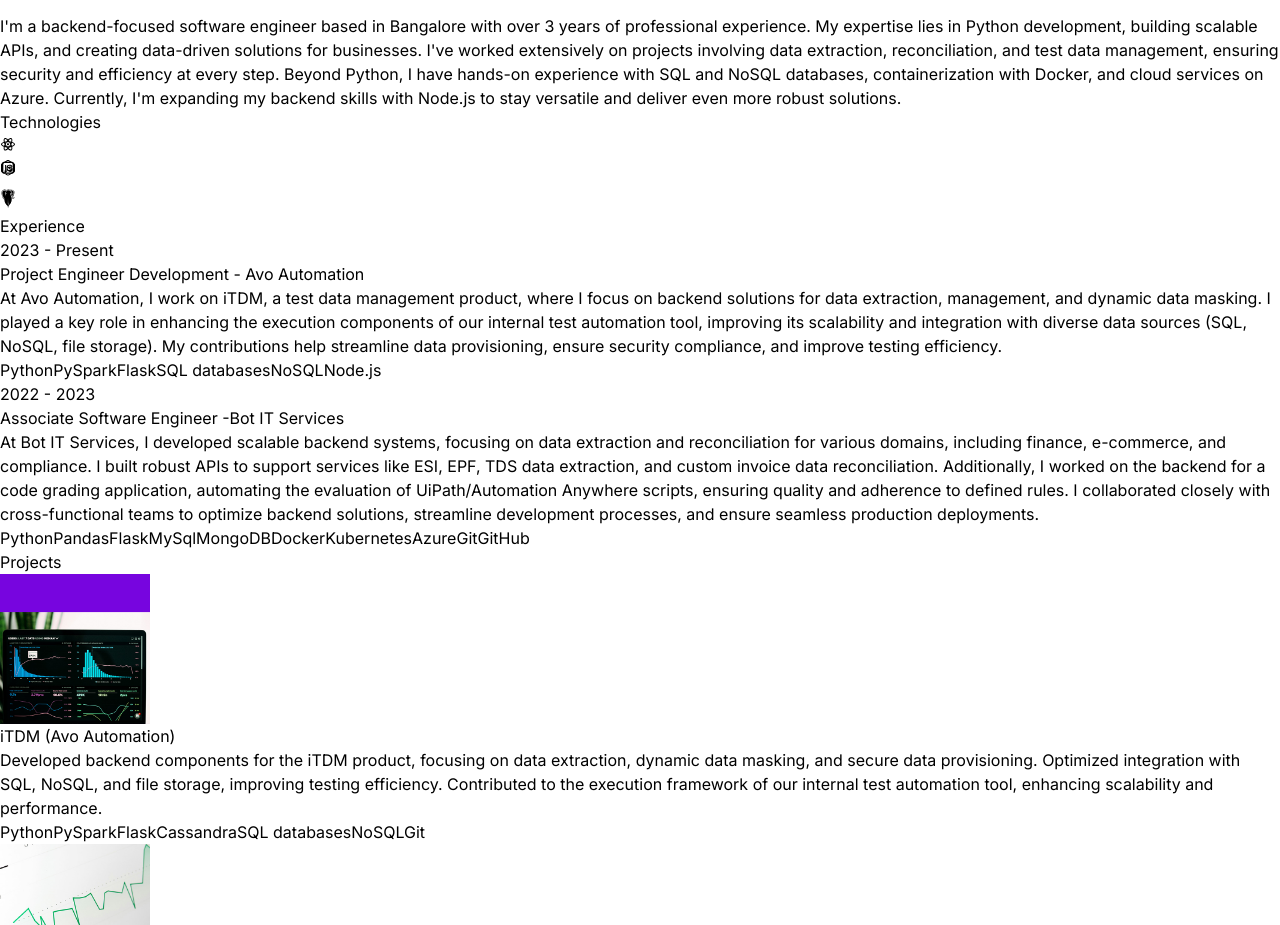
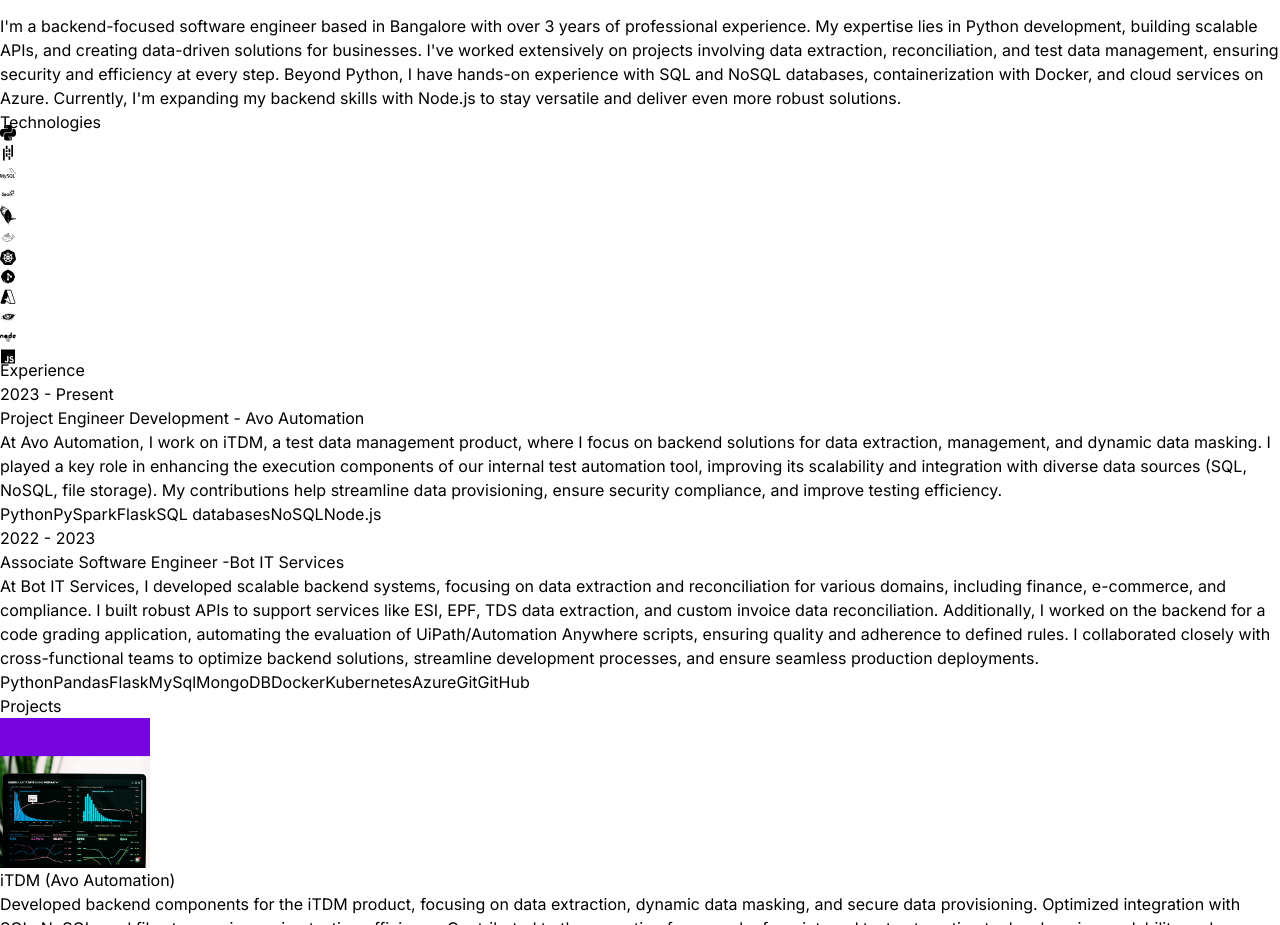
Before and after one commit to amritranjandev/portfolio, a React (Vite) app: page / in a window 1280 px wide. Shown: the part 1120-2045 px from the top of the page. Built offline with nearby package versions, Linux system fonts and the light colour scheme; grey boxes are pictures that could not be loaded.

Commit message:
Add files via upload

```diff
--- a/src/components/Technologies.jsx
+++ b/src/components/Technologies.jsx
@@ -2,10 +2,21 @@
 import { RiReactjsLine } from 'react-icons/ri'
 import { RiJavascriptLine } from 'react-icons/ri'
 import { FaNodeJs } from 'react-icons/fa'
-import { SiMongodb } from 'react-icons/si'
-// import { RiReactjsLine } from 'react-icons/ri'
-// import { RiReactjsLine } from 'react-icons/ri'
+import { SiMongodb, SiPython, SiPandas } from 'react-icons/si'
 import { BiLogoPostgresql } from 'react-icons/bi'
+import { SiMysql } from "react-icons/si";
+import { BiLogoGithub } from 'react-icons/bi'  // For GitHub
+import { FaGitAlt } from "react-icons/fa"; // For Git
+import { DiDocker } from 'react-icons/di'      // For Docker
+import { SiKubernetes } from 'react-icons/si'   // For Kubernetes
+import { VscAzure } from "react-icons/vsc";
+import { DiSpark } from "react-icons/di";
+import { SiFlask } from "react-icons/si";
+import { SiApachecassandra } from "react-icons/si";
+import { FaNode } from "react-icons/fa";
+import { IoLogoJavascript } from "react-icons/io5";
+
+
 import { motion } from "motion/react"
 
 const iconVariants = (duration) => ({
@@ -22,6 +33,24 @@
 })
 
 const Technologies = () => {
+// Define all unique technologies in a single array
+const technologyIcons = [
+  { name: "Python", icon: <SiPython className="text-7xl text-blue-500" />, duration: 2.0 },
+  { name: "Pandas", icon: <SiPandas className="text-7xl text-green-600" />, duration: 2.2 },
+  { name: "MySQL", icon: <SiMysql className="text-7xl text-blue-500" />, duration: 2.4 },
+  { name: "PySpark", icon: <DiSpark className="text-7xl text-cyan-400" />, duration: 2.6 },
+  { name: "Flask", icon: <SiFlask className="text-7xl text-gray-600" />, duration: 2.8 },
+  { name: "MongoDB", icon: <SiMongodb className="text-7xl text-green-500" />, duration: 2.2 },
+  { name: "Docker", icon: <DiDocker className="text-7xl text-blue-700" />, duration: 2.4 },
+  { name: "Kubernetes", icon: <SiKubernetes className="text-7xl text-blue-600" />, duration: 2.6 },
+  { name: "Git", icon: <FaGitAlt className="text-7xl text-black" />, duration: 2.8 },
+  { name: "GitHub", icon: <BiLogoGithub className="text-7xl text-black" />, duration: 2.0 },
+  { name: "Azure", icon: <VscAzure className="text-7xl text-blue-500" />, duration: 2.2 },
+  { name: "Cassandra", icon: <SiApachecassandra className="text-7xl text-cyan-400" />, duration: 2.4 },
+  { name: "Node.js", icon: <FaNode className="text-7xl text-green-500" />, duration: 2.6 },
+  { name: "JavaScript", icon: <IoLogoJavascript className="text-7xl text-yellow-400" />, duration: 2.8 },
+];
+
 return (
   <div className="border-b border-neutral-800 pb-24">
       <motion.h2
@@ -34,47 +63,17 @@
       initial={{ opacity: 0, x: -100 }}
       transition={{ duration: 1.5 }}
       className="flex flex-wrap items-center justify-center gap-4">
+          {technologyIcons.map((tech, index) => (
               <motion.div
-            variants={iconVariants(2.5)}
+                  key={index}
+                  variants={iconVariants(tech.duration)}
                   initial="initial"
                   animate="animate"
-            className="rounded-2xl border-4 border-neutral-800 p-4">
-                <RiReactjsLine className="text-7xl text-cyan-400" />
+                  className="rounded-2xl border-4 border-neutral-800 p-4"
+              >
+                  {tech.icon}
               </motion.div>
-            <motion.div
-            variants={iconVariants(3)}
-            initial="initial"
-            animate="animate"
-            className="rounded-2xl border-4 border-neutral-800 p-4">
-                <RiJavascriptLine className="text-7xl text-yellow-400" />
-            </motion.div>
-            <motion.div
-            variants={iconVariants(5)}
-            initial="initial"
-            animate="animate"
-            className="rounded-2xl border-4 border-neutral-800 p-4">
-                <FaNodeJs className="text-7xl text-green-500" />
-            </motion.div>
-            <motion.div
-            variants={iconVariants(3)}
-            initial="initial"
-            animate="animate"
-            className="rounded-2xl border-4 border-neutral-800 p-4">
-                <SiMongodb className="text-7xl text-green-500" />
-            </motion.div>
-            <motion.div
-            variants={iconVariants(6)}
-            initial="initial"
-            animate="animate"
-            className="rounded-2xl border-4 border-neutral-800 p-4">
-                <BiLogoPostgresql className="text-7xl text-sky-700" />
-            </motion.div>
-            {/* <div className="rounded-2xl border-4 border-neutral-800 p-4">
-                <RiReactjsLine className="text-7xl text-cyan-400" />
-            </div> */}
-            {/* <div className="rounded-2xl border-4 border-neutral-800 p-4">
-                <RiReactjsLine className="text-7xl text-cyan-400" />
-            </div> */}
+          ))}
       </motion.div>
   </div>
 )
```
Also changed, not shown: src/components/Technologies_org.jsx (added, +83 -0 lines). Lines whose indentation alone changed are shown as unchanged.
